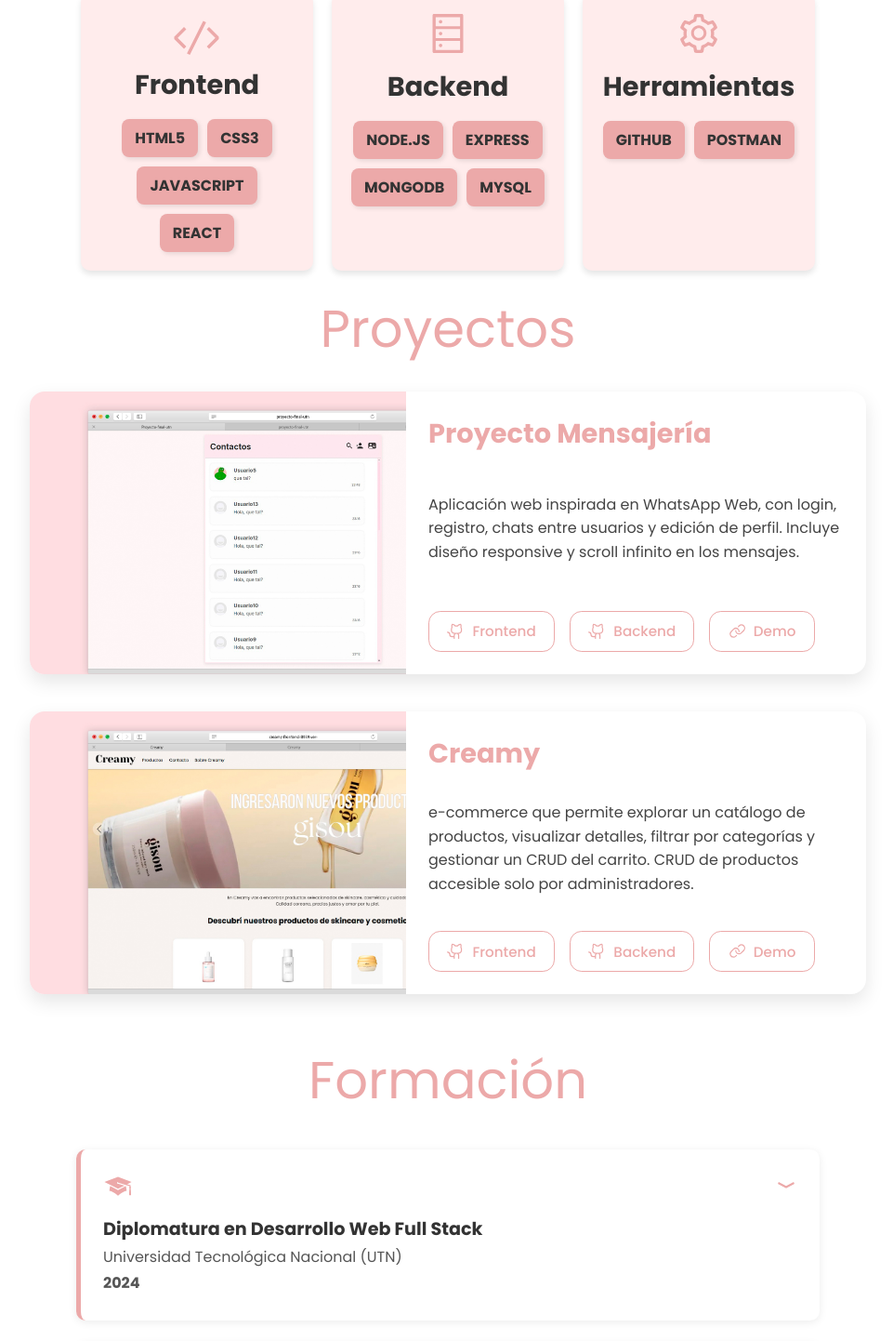
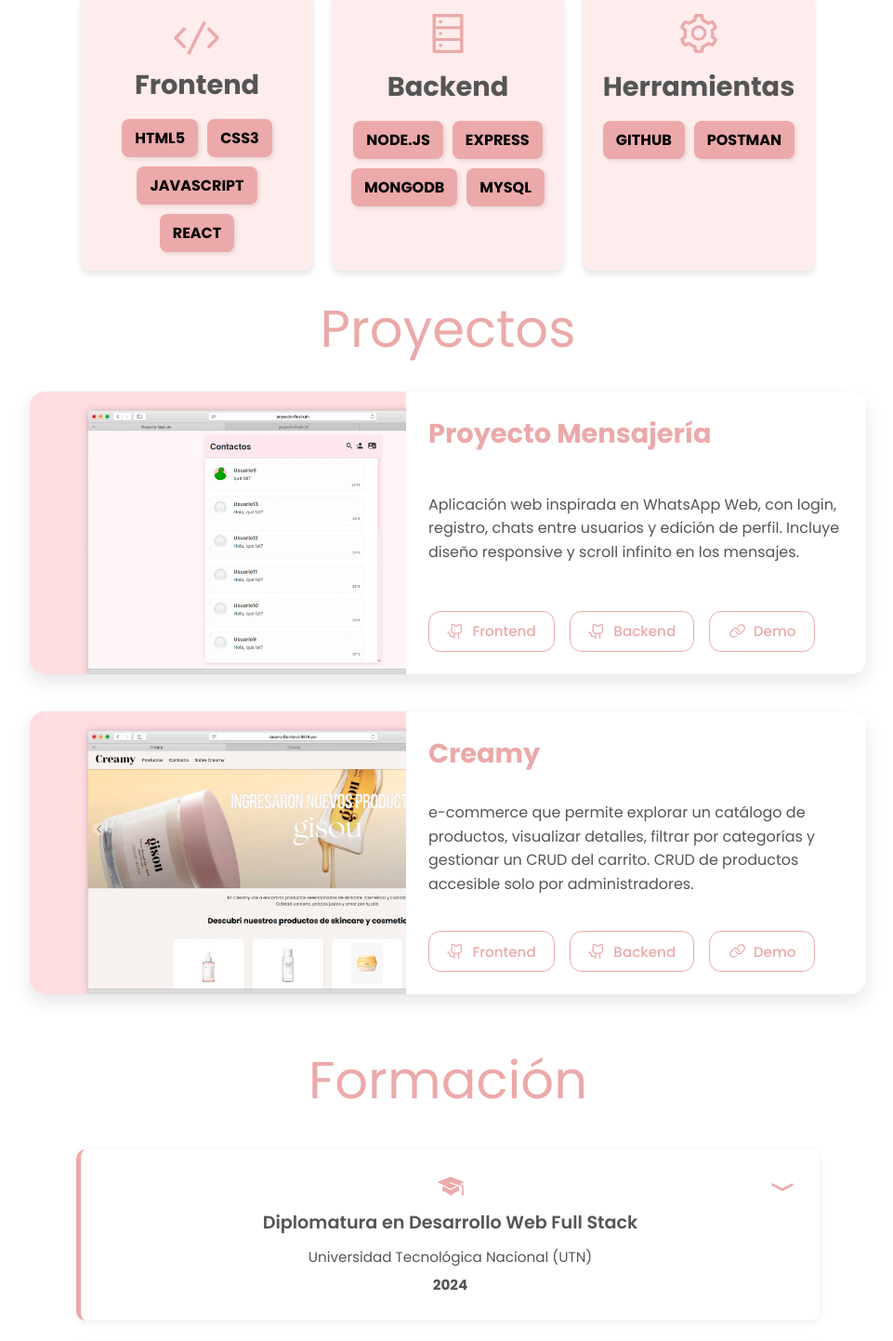
Before and after one commit to Lourdes-s/Portafolio, a React (Vite) app: page / in a window 1280 px wide. Shown: the part 881-2323 px from the top of the page at 93% size, without its empty margins (283-1244 px from the left). Built offline with nearby package versions, Linux system fonts and the light colour scheme.

Commit message:
add variables

```diff
--- a/src/Components/AboutMe/AboutMe.css
+++ b/src/Components/AboutMe/AboutMe.css
@@ -1,10 +1,22 @@
-@import url('https://fonts.googleapis.com/css2?family=Poppins:ital,wght@0,100;0,200;0,300;0,400;0,500;0,600;0,700;0,800;0,900&display=swap');
+@import url('https://fonts.googleapis.com/css2?family=Inter:wght@100..900&family=Poppins:ital,wght@0,100;0,200;0,300;0,400;0,500;0,600;0,700;0,800;0,900;1,100;1,200;1,300;1,400;1,500;1,600;1,700;1,800;1,900&display=swap');
 
+/* VARIABLES */
+:root {
+    --color-primario: #eca9a9;
+    --color-claro: rgb(255, 236, 236);
+    --color-oscuro: #c48c8c;
+    --color-background: #ffffff;
+    --color-texto: #000000;
+    --color-texto-claro: #555;
+    --text-defaul: "Poppins", sans-serif;
+}
+
+/* GENERALES */
 * {
-    padding: 0px;
-    margin: 0px;
+    margin: 0;
+    padding: 0;
     box-sizing: border-box;
-    font-family: "Poppins", sans-serif;
+    font-family: var(--text-defaul);
 }
 
 .about-me {
@@ -24,7 +36,7 @@
 
 .about-title {
     font-size: 3.5rem;
-    color: #eca9a9;
+    color: var(--color-primario);
     text-align: right;
     font-weight: normal;
     margin-bottom: 10px;
@@ -39,7 +51,7 @@
     display: block;
     width: 40%;
     height: 3px;
-    background-color: #eca9a9;
+    background-color: var(--color-primario);
     position: absolute;
     right: 0;
     bottom: -5px;
@@ -47,7 +59,7 @@
 
 .about-subtitle {
     font-size: 2rem;
-    color: #555;
+    color: var(--color-texto-claro);
     text-align: left;
     margin-bottom: 20px;
     max-width: 500px;
@@ -62,12 +74,12 @@
 
 p {
     text-align: left;
-    color: #555;
+    color: var(--color-texto-claro);
     margin-bottom: 10px;
 }
 
 .email-highlight {
-    color: #eca9a9;
+    color: var(--color-primario);
     font-weight: bold;
     padding-left: 5px;
 }
@@ -80,7 +92,7 @@ p {
 }
 
 .copy-button:hover {
-    color: #eca9a9;
+    color: var(--color-primario);
 }
 
 .about-image {
@@ -94,7 +106,7 @@ p {
 }
 
 .social-icons {
-    color: #4d4d4d;
+    color: var(--color-texto-claro);
     display: flex;
     justify-content: left;
     margin-top: 20px;
@@ -105,7 +117,7 @@ p {
 .social-icons a {
     width: 40px;
     height: 40px;
-    background-color: #eca9a9;
+    background-color: var(--color-primario);
     border-radius: 50%;
     display: flex;
     align-items: center;
@@ -117,7 +129,7 @@ p {
     font-size: 2rem;
     width: 24px;
     height: 24px;
-    color: #464646;
+    color: var(--color-texto-claro);
 }
 
 .social-icons a:hover {
--- a/src/Components/Formation/Formation.css
+++ b/src/Components/Formation/Formation.css
@@ -1,3 +1,24 @@
+@import url('https://fonts.googleapis.com/css2?family=Inter:wght@100..900&family=Poppins:ital,wght@0,100;0,200;0,300;0,400;0,500;0,600;0,700;0,800;0,900;1,100;1,200;1,300;1,400;1,500;1,600;1,700;1,800;1,900&display=swap');
+
+/* VARIABLES */
+:root {
+    --color-primario: #eca9a9;
+    --color-claro: rgb(255, 236, 236);
+    --color-oscuro: #c48c8c;
+    --color-background: #ffffff;
+    --color-texto: #000000;
+    --color-texto-claro: #555;
+    --text-defaul: "Poppins", sans-serif;
+}
+
+/* GENERALES */
+* {
+    margin: 0;
+    padding: 0;
+    box-sizing: border-box;
+    font-family: var(--text-defaul);
+}
+
 .formation-container {
     max-width: 800px;
     margin: 50px auto;
@@ -6,7 +27,7 @@
 .formation-title {
     text-align: center;
     font-size: 3.5rem;
-    color: #eca9a9;
+    color: var(--color-primario);
     margin-bottom: 2rem;
     font-weight: normal;
 }
@@ -17,34 +38,92 @@
     gap: 1.5rem;
 }
 
+.certificates-container > div {
+    padding: 1.5rem;
+    border-radius: 10px;
+    display: flex;
+    flex-direction: column;
+    align-items: center;
+    text-align: center;
+    transition: transform 0.2s ease, box-shadow 0.2s ease;
+}
+
+.certificates-container > div:hover {
+    transform: translateY(-4px);
+    box-shadow: 0 6px 16px rgba(0, 0, 0, 0.12);
+}
+
+.certificates-container svg {
+    font-size: 2rem;
+    color: var(--color-primario);
+    margin-bottom: 0.5rem;
+}
+
+.certificates-container h3 {
+    font-size: 1.2rem;
+    font-weight: 600;
+    margin-bottom: 0.5rem;
+    color: var(--color-texto-claro);
+}
+
+.certificates-container p {
+    font-size: 0.95rem;
+    color: var(--color-texto-claro);
+    margin: 0.2rem 0;
+}
+
+.More-info {
+    margin-top: 0.8rem;
+    cursor: pointer;
+    transition: transform 0.2s ease;
+}
+
+.More-info:hover {
+    transform: rotate(180deg);
+    color: var(--color-primario);
+}
+
+.certificate-img {
+    width: 100%;
+    max-width: 400px;
+    border-radius: 8px;
+    margin-top: 1rem;
+    cursor: pointer;
+    transition: transform 0.2s ease, box-shadow 0.2s ease;
+}
+
+.certificate-img:hover {
+    transform: scale(1.03);
+    box-shadow: 0 4px 14px rgba(0, 0, 0, 0.15);
+}
+
 .certificate-card {
-    background: white;
+    background: var(--color-background);
     padding: 1.5rem;
     border-radius: 10px;
     box-shadow: 0 2px 10px rgba(0,0,0,0.08);
     position: relative;
-    border-left: 5px solid #eca9a9;
+    border-left: 5px solid var(--color-primario);
 }
 
 .icon-cap {
-    color: #eca9a9;
+    color: var(--color-primario);
     font-size: 2rem;
     margin-bottom: 0.5rem;
 }
 
 .certificate-card h3 {
     font-size: 1.2rem;
-    color: #333;
+    color: var(--color-texto-claro);
 }
 
 .certificate-card p {
     margin: 0.2rem 0;
-    color: #555;
+    color: var(--color-texto-claro);
 }
 
 .year {
     font-weight: bold;
-    color: #d81b60;
 }
 
 .more-info-btn {
@@ -53,7 +132,7 @@
     right: 1.5rem;
     cursor: pointer;
     font-size: 1.5rem;
-    color: #eca9a9;
+    color: var(--color-primario);
     transition: transform 0.3s;
 }
 
@@ -72,16 +151,16 @@
 .certificate-details img {
     max-width: 200px;
     border-radius: 8px;
-    border: 2px solid #eca9a9;
+    border: 2px solid var(--color-primario);
     margin-bottom: 0.5rem;
 }
 
 .view-pdf {
     text-decoration: none;
-    background-color: #eca9a9;
+    background-color: var(--color-primario);
     padding: 0.4rem 1rem;
     border-radius: 20px;
-    color: white;
+    color: var(--color-background);
     font-weight: 500;
     transition: background 0.3s;
 }
--- a/src/Components/NavBar/NavBar.css
+++ b/src/Components/NavBar/NavBar.css
@@ -1,18 +1,29 @@
-@import url('https://fonts.googleapis.com/css2?family=Poppins:ital,wght@0,100;0,200;0,300;0,400;0,500;0,600;0,700;0,800;0,900;1,100;1,200;1,300;1,400;1,500;1,600;1,700;1,800;1,900&display=swap');
+@import url('https://fonts.googleapis.com/css2?family=Inter:wght@100..900&family=Poppins:ital,wght@0,100;0,200;0,300;0,400;0,500;0,600;0,700;0,800;0,900;1,100;1,200;1,300;1,400;1,500;1,600;1,700;1,800;1,900&display=swap');
 
+/* VARIABLES */
+:root {
+    --color-primario: #eca9a9;
+    --color-claro: rgb(255, 236, 236);
+    --color-oscuro: #c48c8c;
+    --color-background: #ffffff;
+    --color-texto: #000000;
+    --color-texto-claro: #555;
+    --text-defaul: "Poppins", sans-serif;
+}
 
+/* GENERALES */
 * {
-    padding: 0px;
-    margin: 0px;
+    margin: 0;
+    padding: 0;
     box-sizing: border-box;
-    font-family: "Poppins", sans-serif;
+    font-family: var(--text-defaul);
 }
 
 .navbar {
     position: fixed;
     width: 250px;
     height: 100vh;
-    background-color: #ffdde1;
+    background-color: var(--color-claro);
     display: flex;
     flex-direction: column;
     align-items: center;
@@ -36,20 +47,20 @@
 
 .nav-link {
     text-decoration: none;
-    color: #753737;
+    color: var(--color-texto-claro);
     font-weight: bold;
     transition: color 0.3s ease-in-out;
 }
 
 .nav-link:hover {
-    color: #ff5c8a;
+    color: var(--color-primario);
 }
 
 .cv-button {
     margin-top: 30px;
-    background-color: #eca9a9;
+    background-color: var(--color-primario);
     text-decoration: none;
-    color: white;
+    color: var(--color-background);
     border: none;
     padding: 10px 15px;
     border-radius: 5px;
@@ -59,7 +70,7 @@
 }
 
 .cv-button:hover {
-    background-color: #c48c8c;
+    background-color: var(--color-oscuro);
 }
 
 .main-content {
--- a/src/Components/Projects/Projects.css
+++ b/src/Components/Projects/Projects.css
@@ -1,13 +1,28 @@
+@import url('https://fonts.googleapis.com/css2?family=Inter:wght@100..900&family=Poppins:ital,wght@0,100;0,200;0,300;0,400;0,500;0,600;0,700;0,800;0,900;1,100;1,200;1,300;1,400;1,500;1,600;1,700;1,800;1,900&display=swap');
+
+/* VARIABLES */
+:root {
+    --color-primario: #eca9a9;
+    --color-claro: rgb(255, 236, 236);
+    --color-oscuro: #c48c8c;
+    --color-background: #ffffff;
+    --color-texto: #000000;
+    --color-texto-claro: #555;
+    --text-defaul: "Poppins", sans-serif;
+}
+
+/* GENERALES */
 * {
-    padding: 0px;
-    margin: 0px;
+    margin: 0;
+    padding: 0;
     box-sizing: border-box;
-    font-family: "Poppins", sans-serif;
+    font-family: var(--text-defaul);
 }
+
 
 .proyectos h1 {
     font-size: 3.5rem;
-    color: #eca9a9;
+    color: var(--color-primario);
     text-align: center;
     font-weight: normal;
     margin-bottom: 25px;
@@ -23,7 +38,7 @@
 .project-card {
     display: flex;
     flex-direction: row;
-    background-color: #fff;
+    background-color: var(--color-background);
     border-radius: 1rem;
     box-shadow: 0 8px 20px rgba(0, 0, 0, 0.1);
     overflow: hidden;
@@ -51,7 +66,7 @@
 
 .project-content h3 {
     font-size: 1.8rem;
-    color: #eca9a9;
+    color: var(--color-primario);
     margin-bottom: 1rem;
 }
 
@@ -59,7 +74,7 @@
     font-size: 1rem;
     line-height: 1.6;
     margin-bottom: 1.5rem;
-    color: #444;
+    color: var(--color-texto-claro);
 }
 
 .botones {
@@ -86,25 +101,25 @@
 }
 
 .btn-codigo {
-    background-color: #ffffff;
-    color: #eca9a9;
-    border: 1px solid #eca9a9;
+    background-color: var(--color-background);
+    color: var(--color-primario);
+    border: 1px solid var(--color-primario);
 }
 
 .btn-demo {
-    background-color: #ffffff;
-    color: #eca9a9;
-    border: 1px solid #eca9a9;
+    background-color: var(--color-background);
+    color: var(--color-primario);
+    border: 1px solid var(--color-primario);
 }
 
 .btn-codigo:hover {
-    background-color: #eca9a9;
-    color: white;
+    background-color: var(--color-primario);
+    color: var(--color-background);
 }
 
 .btn-demo:hover {
-    background-color: #eca9a9;
-    color: white;
+    background-color: var(--color-primario);
+    color: var(--color-background);
 }
 
 /* -------------------------------------------- MEDIA QUERIES -------------------------------------------- */
--- a/src/Components/Technologies/Technologies.css
+++ b/src/Components/Technologies/Technologies.css
@@ -1,10 +1,22 @@
-@import url('https://fonts.googleapis.com/css2?family=Poppins:ital,wght@0,100;0,200;0,300;0,400;0,500;0,600;0,700;0,800;0,900&display=swap');
+@import url('https://fonts.googleapis.com/css2?family=Inter:wght@100..900&family=Poppins:ital,wght@0,100;0,200;0,300;0,400;0,500;0,600;0,700;0,800;0,900;1,100;1,200;1,300;1,400;1,500;1,600;1,700;1,800;1,900&display=swap');
 
+/* VARIABLES */
+:root {
+    --color-primario: #eca9a9;
+    --color-claro: rgb(255, 236, 236);
+    --color-oscuro: #c48c8c;
+    --color-background: #ffffff;
+    --color-texto: #000000;
+    --color-texto-claro: #555;
+    --text-defaul: "Poppins", sans-serif;
+}
+
+/* GENERALES */
 * {
-    padding: 0px;
-    margin: 0px;
+    margin: 0;
+    padding: 0;
     box-sizing: border-box;
-    font-family: "Poppins", sans-serif;
+    font-family: var(--text-defaul);
 }
 
 .technologies {
@@ -16,7 +28,7 @@
 
 .technologies-title {
     font-size: 3.5rem;
-    color: #eca9a9;
+    color: var(--color-primario);
     text-align: center;
     font-weight: normal;
     margin-bottom: 25px;
@@ -30,7 +42,7 @@
 }
 
 .technologies-category {
-    background: rgb(255, 236, 236);
+    background: var(--color-claro);
     padding: 20px;
     border-radius: 10px;
     box-shadow: 0px 4px 6px rgba(0, 0, 0, 0.1);
@@ -45,13 +57,13 @@
 
 .technologies-icon {
     font-size: 3rem;
-    color: #eca9a9;
+    color: var(--color-primario);
     margin-bottom: 5px;
 }
 
 .technologies-icon-frontend {
     font-size: 3.5rem;
-    color: #eca9a9;
+    color: var(--color-primario);
     font-weight: bold;
     margin-bottom: -5px;
 }
@@ -59,7 +71,7 @@
 .technologies-subtitle {
     font-size: 1.8rem;
     font-weight: bold;
-    color: #333;
+    color: var(--color-texto-claro);
     margin-bottom: 15px;
 }
 
@@ -71,8 +83,8 @@
 }
 
 .technologies-list span {
-    background: #eca9a9;
-    color: #333;
+    background: var(--color-primario);
+    color: var(--color-texto);
     padding: 8px 14px;
     border-radius: 8px;
     font-size: 1rem;
```
